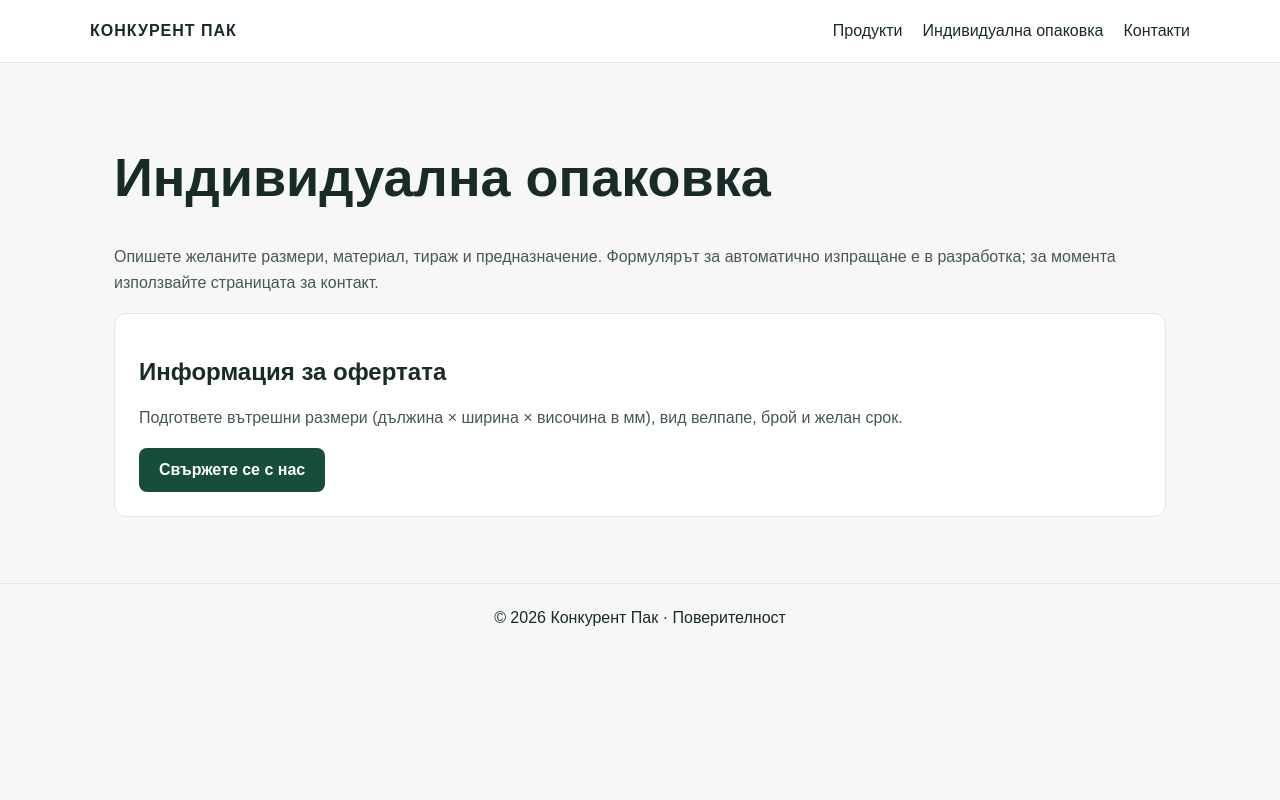
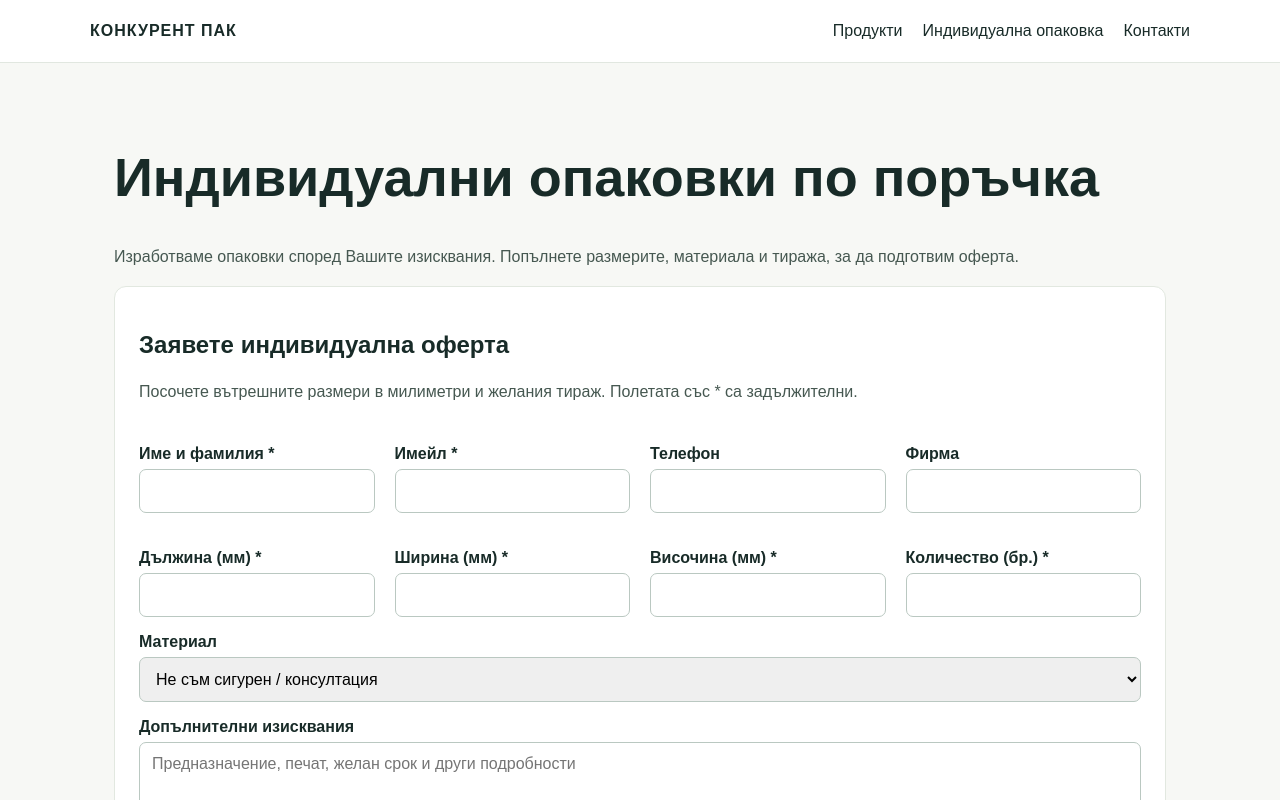
Before and after one commit to mitraniconsult-collab/Konkurentpak, a Next.js app: page /custom-packaging in a window 1280 px wide. Shown: the top 800 px of the page. Built offline with nearby package versions, Linux system fonts and the light colour scheme.

Commit message:
feat: connect custom packaging page to quote form

```diff
--- a/app/custom-packaging/page.tsx
+++ b/app/custom-packaging/page.tsx
@@ -1,3 +1,3 @@
-import Link from "next/link";
-export const metadata={title:"Индивидуални опаковки"};
-export default function Custom(){return <><h1>Индивидуална опаковка</h1><p>Опишете желаните размери, материал, тираж и предназначение. Формулярът за автоматично изпращане е в разработка; за момента използвайте страницата за контакт.</p><div className="card"><h2>Информация за офертата</h2><p>Подгответе вътрешни размери (дължина × ширина × височина в мм), вид велпапе, брой и желан срок.</p><Link className="btn" href="/contact">Свържете се с нас</Link></div></>}
+import QuoteForm from "./quote-form";
+export const metadata = {title:"Индивидуални опаковки | KONKURENT PAK",description:"Заявете индивидуална оферта за кашони и опаковки по размер, материал и количество."};
+export default function CustomPackaging(){return <><h1>Индивидуални опаковки по поръчка</h1><p>Изработваме опаковки според Вашите изисквания. Попълнете размерите, материала и тиража, за да подготвим оферта.</p><QuoteForm/></>;}
```
